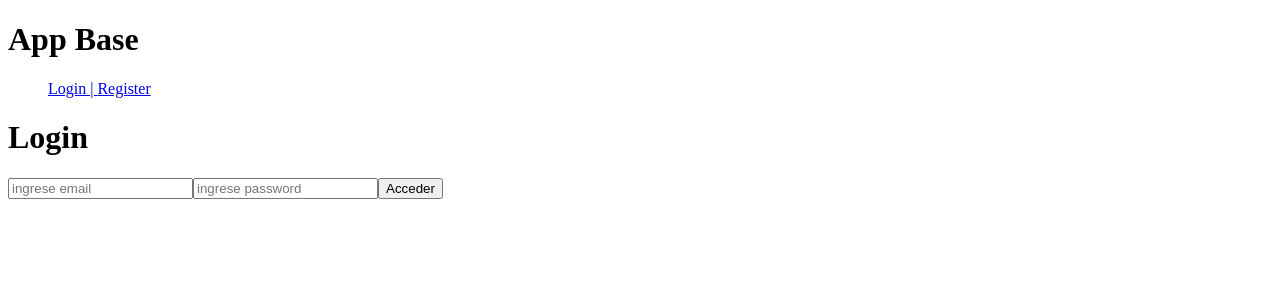
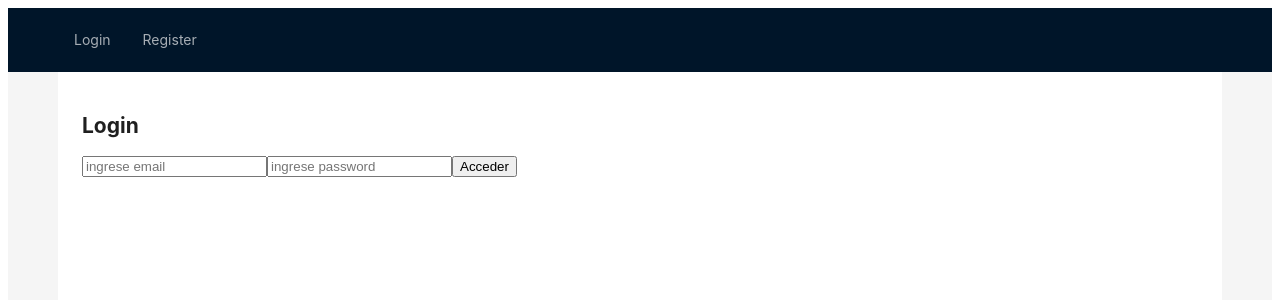
Before and after one commit to leguigol/vue-3-firebase-9-pinia-router4, a Vue app: page /login in a window 1280 px wide. Shown: the top 300 px of the page. Built offline with nearby package versions, Linux system fonts and the light colour scheme.

Commit message:
con cambios pendientes pc farmacia

```diff
--- a/package.json
+++ b/package.json
@@ -9,6 +9,7 @@
     "preview": "vite preview"
   },
   "dependencies": {
+    "ant-design-vue": "^4.0.0",
     "firebase": "^10.1.0",
     "nanoid": "^4.0.2",
     "pinia": "^2.1.6",
@@ -17,6 +18,7 @@
   },
   "devDependencies": {
     "@vitejs/plugin-vue": "^4.2.3",
-    "vite": "^4.4.5"
+    "unplugin-vue-components": "^0.25.1",
+    "vite": "^4.4.9"
   }
 }
--- a/src/App.vue
+++ b/src/App.vue
@@ -4,18 +4,38 @@ import {useUserStore} from './stores/user';
 const useStore=useUserStore();
 </script>
 <template>
-  <h1>App Base</h1>
+  <a-layout>
+    <a-layout-header v-if="!useStore.loadingSession">
+      <a-menu theme="dark" mode="horizontal" :style="{ lineHeight: '64px' }">
+        <a-menu-item key="1" v-if="useStore.userData">
+          <router-link to="/" >Home</router-link>
+        </a-menu-item>
+        <a-menu-item key="2" v-if="!useStore.userData">
+          <router-link to="/login" >Login</router-link>
+        </a-menu-item>
+        <a-menu-item key="3" v-if="!useStore.userData">
+          <router-link to="/register" >Register</router-link>
+        </a-menu-item>
+        <a-menu-item key="4" @click="useStore.logoutUser" v-if="useStore.userData">
+          Logout
+        </a-menu-item>
 
-  <nav v-if="!useStore.loadingSession">
+      </a-menu>
+      <nav>
         <ul>
-      <router-link to="/" v-if="useStore.userData">Home | </router-link>
-      <router-link to="/login" v-if="!useStore.userData">Login | </router-link>
-      <router-link to="/register" v-if="!useStore.userData">Register</router-link>
-      <button @click="useStore.logoutUser" v-if="useStore.userData">Logout</button>
         </ul>
       </nav>
-  <div v-else>
+    </a-layout-header>
+    <a-layout-content style="padding: 0 50px">
+      <div :style="{ background: '#fff', padding: '24px', minHeight: '280px' }">
+        <div v-if=" useStore.loadingSession">
         loading user.....
       </div>
       <router-view></router-view>
+      </div>
+    </a-layout-content>
+
+  </a-layout>
+
+
 </template>
--- a/vite.config.js
+++ b/vite.config.js
@@ -1,7 +1,17 @@
 import { defineConfig } from 'vite'
 import vue from '@vitejs/plugin-vue'
+import Components from 'unplugin-vue-components/vite';
+import { AntDesignVueResolver } from 'unplugin-vue-components/resolvers';
 
 // https://vitejs.dev/config/
 export default defineConfig({
-  plugins: [vue()],
+  plugins: [vue(),
+    Components({
+      resolvers: [
+        AntDesignVueResolver({
+          importStyle: false, // css in js
+        }),
+      ],
+    }),
+  ],
 })
```
Also changed, not shown: 1 other file (tests, documents, lock files or other folders). Lines whose indentation alone changed are shown as unchanged.
